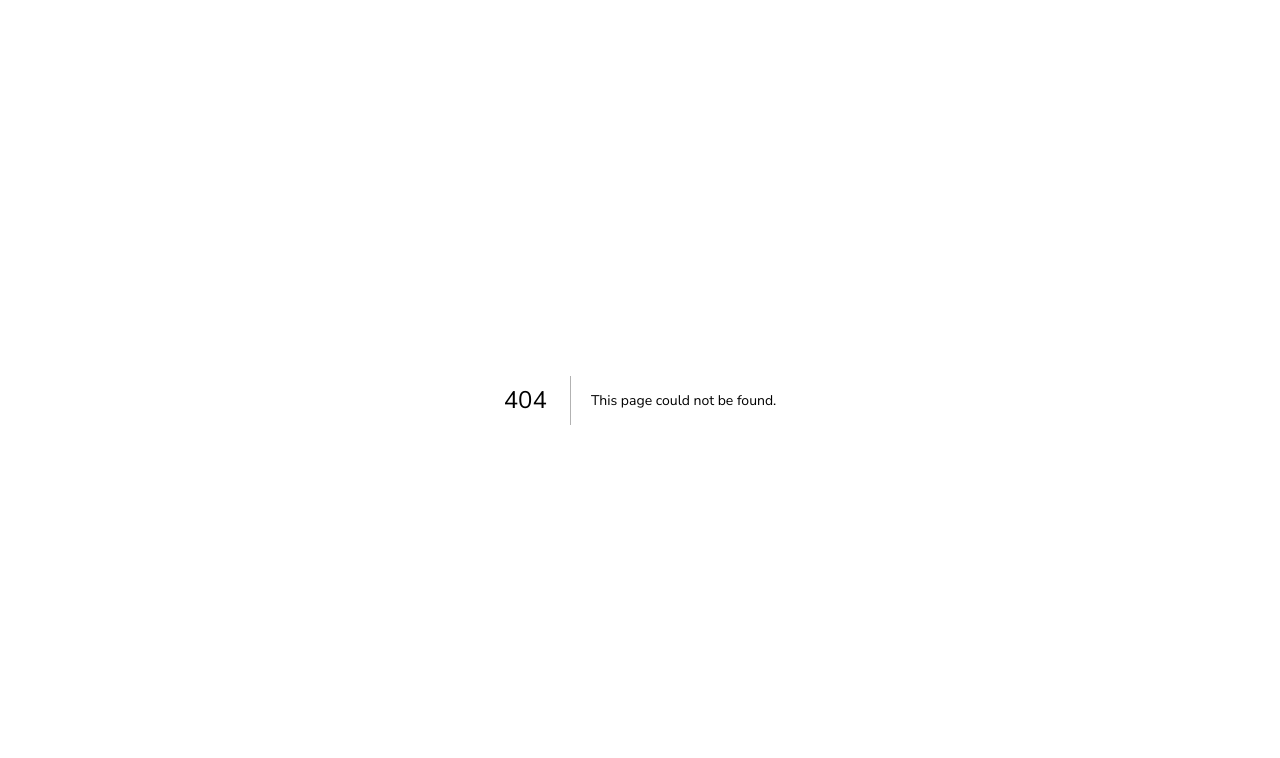
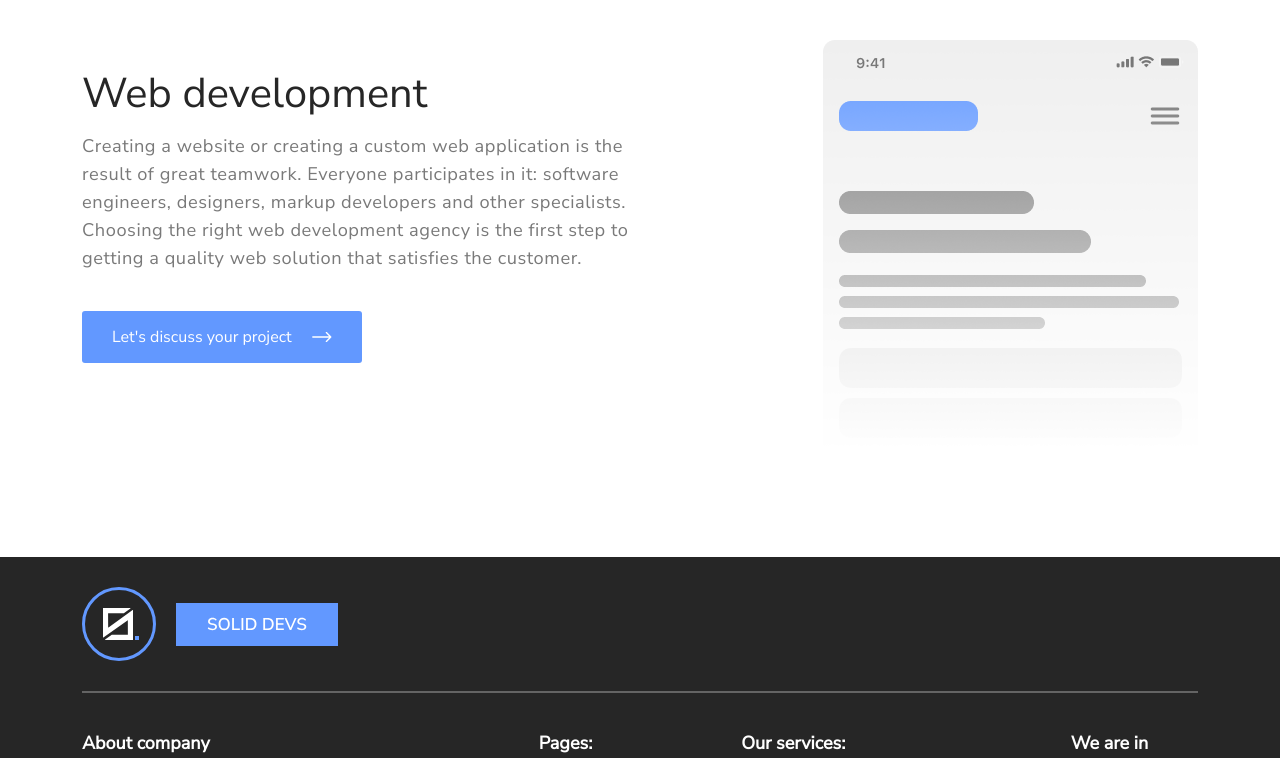
Before and after one commit to SolidDevs/solid-devs, a Next.js app: page /webService in a window 1280 px wide. Before the commit this address had no page. Shown: the top 758 px of the page. Built offline with nearby package versions, Linux system fonts and the light colour scheme.

Commit message:
feat:webMain and change buttons font weight

```diff
--- /dev/null
+++ b/pages/webService.jsx
@@ -0,0 +1,5 @@
+import WebServicePage from "@/pages/WebServicePage"
+
+export default function WebService() {
+  return <WebServicePage />
+}
--- a/public/assets/locales/en.json
+++ b/public/assets/locales/en.json
@@ -82,5 +82,9 @@
     "title": "Solid Devs",
     "subtitle": "Your path to digital transformation",
     "description": "We develop, design, automate and manage, applying our engineering expertise to the best solutions for your business."
+  },
+  "webMain": {
+    "title": "Web development",
+    "description": "Creating a website or creating a custom web application is the result of great teamwork. Everyone participates in it: software engineers, designers, markup developers and other specialists. Choosing the right web development agency is the first step to getting a quality web solution that satisfies the customer."
   }
 }
--- a/public/assets/locales/ru.json
+++ b/public/assets/locales/ru.json
@@ -82,5 +82,9 @@
     "title": "Solid Devs",
     "subtitle": "Ваш путь к цифровой трансформации",
     "description": "Мы разрабатываем, проектируем, автоматизируем и управляем, применяя наш инженерный опыт для наилучших решений для вашего бизнеса."
+  },
+  "webMain": {
+    "title": "Разработка веб-приложений",
+    "description": "Создание веб-сайта или создание пользовательского веб-приложения — результат отличной командной работы. В нем участвуют все: инженеры-программисты, дизайнеры, разработчики разметки и другие специалисты. Правильный выбор агентства веб-разработки — первый шаг к получению качественного веб-решения, удовлетворяющего заказчика."
   }
 }
--- a/src/components/Button/Button.module.scss
+++ b/src/components/Button/Button.module.scss
@@ -1,4 +1,5 @@
 @import "../../styles/variables.scss";
+
 .button {
   .btn_blue {
     display: flex;
@@ -8,17 +9,19 @@
     background: $mainBlue;
     border-radius: 3px;
     font-style: normal;
-    font-weight: 600;
+    font-weight: 500;
     font-size: 16px;
     line-height: 22px;
     color: $white;
     border: none;
+
     &:hover {
       .button__btn_arrow {
         position: relative;
         left: 10px;
       }
     }
+
     .button__btn_arrow {
       margin-left: 20px;
       position: relative;
@@ -26,6 +29,7 @@
       transition: ease-in-out 0.3s;
     }
   }
+
   .btn__light_blue {
     display: flex;
     cursor: pointer;
@@ -34,17 +38,19 @@
     background: $blue;
     border-radius: 3px;
     font-style: normal;
-    font-weight: 600;
+    font-weight: 500;
     font-size: 16px;
     line-height: 22px;
     color: $white;
     border: none;
+
     &:hover {
       .button__btn_arrow {
         position: relative;
         left: 10px;
       }
     }
+
     .button__btn_arrow {
       margin-left: 20px;
       position: relative;
@@ -52,6 +58,7 @@
       transition: ease-in-out 0.3s;
     }
   }
+
   .btn__no_bg {
     display: flex;
     cursor: pointer;
@@ -60,17 +67,19 @@
     background: none;
     border-radius: 3px;
     font-style: normal;
-    font-weight: 600;
+    font-weight: 500;
     font-size: 16px;
     line-height: 22px;
     color: $black;
     border: 1px solid $darkGrayText;
+
     &:hover {
       .button__btn_arrow {
         position: relative;
         left: 10px;
       }
     }
+
     .button__btn_arrow {
       margin-left: 20px;
       position: relative;
--- /dev/null
+++ b/src/components/webMain/WebMain.jsx
@@ -0,0 +1,34 @@
+import React, { useMemo } from "react";
+import scss from "./WebMain.module.scss";
+import { useTranslation } from "react-i18next";
+import Button from "../Button/Button";
+
+const WebMain = () => {
+  const { t } = useTranslation();
+  const renderText = useMemo(
+    () => (
+      <div className={scss.content__text__wrapper}>
+        <div className={scss.content__title} >
+          <p>{t("webMain.title")}</p>
+        </div>
+        <div className={scss.content__description}>
+          <p>{t("webMain.description")}</p>
+        </div>
+        <Button title={t("button_rauseble.project")} withArrow={true} variant='btn__light_blue' />
+      </div>
+    ),
+    []
+  );
+  return (
+    <div className={scss.main}>
+      <div className="container">
+        <div className={scss.main__content}>
+          {renderText}
+          <img src='./images/webMain/webMainImage.png' alt="website image" className={scss.content__image} />
+        </div>
+      </div>
+    </div>
+  );
+};
+
+export default WebMain;
--- /dev/null
+++ b/src/components/webMain/WebMain.module.scss
@@ -0,0 +1,63 @@
+@import "../../styles/variables.scss";
+
+$variableSize: calc(20vw + 18vh);
+$title__size: calc(2vw + 2vh);
+$description__size: calc(0.8vw + 1vh);
+
+.main {
+  margin-bottom: 40px;
+  padding: 40px 0px 60px;
+
+  .main__content {
+    display: flex;
+
+    .content__image {
+      width: $variableSize;
+      object-fit: contain;
+    }
+
+    .content__text__wrapper {
+      padding: 20px 0px 70px;
+      display: flex;
+      justify-content: space-around;
+      flex-direction: column;
+
+      button {
+        margin-bottom: 20px;
+      }
+    }
+
+    .content__title {
+      font-style: normal;
+      font-weight: 300;
+      font-size: $title__size;
+      line-height: 60px;
+      color: #262626;
+
+      p {
+        margin: 0;
+      }
+    }
+
+    .content__description {
+      width: 80%;
+      font-style: normal;
+      margin-bottom: 30px;
+      font-weight: 400;
+      font-size: $description__size;
+      line-height: 28px;
+      letter-spacing: 0.03em;
+      color: $darkGrayText;
+
+      p {
+        margin: 0;
+      }
+    }
+  }
+
+  @media (max-width: 992px) {
+    .main {
+      padding: 30px 0px;
+    }
+  }
+}
--- /dev/null
+++ b/src/pages/WebServicePage.jsx
@@ -0,0 +1,11 @@
+import Footer from "@/components/Footer/Footer";
+import WebMain from "@/components/webMain/WebMain";
+const WebServicePage = () => {
+  return (
+    <>
+      <WebMain />
+      <Footer />
+    </>
+  );
+};
+export default WebServicePage;
```
Also changed, not shown: public/images/webMain/webMainImage.png (added).
